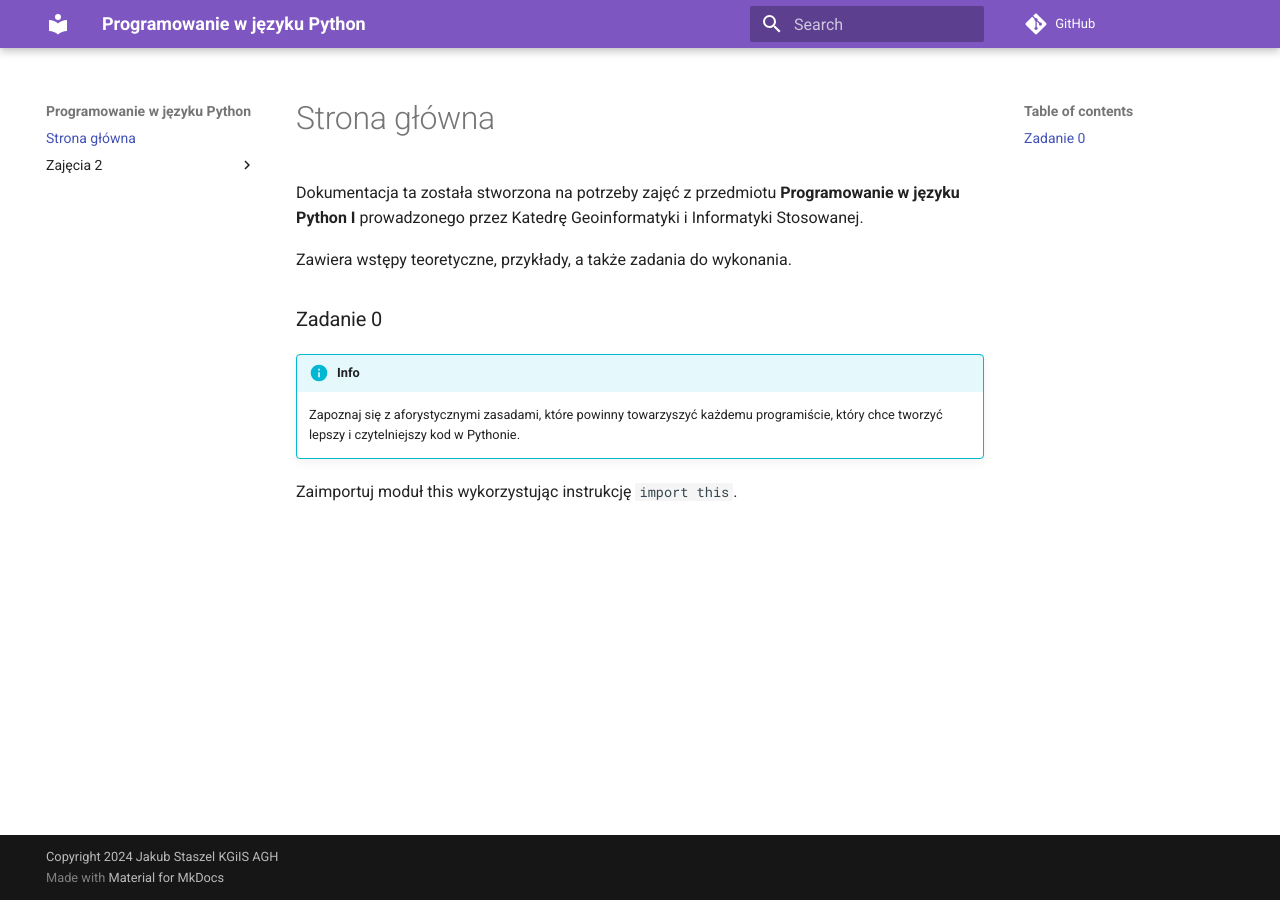
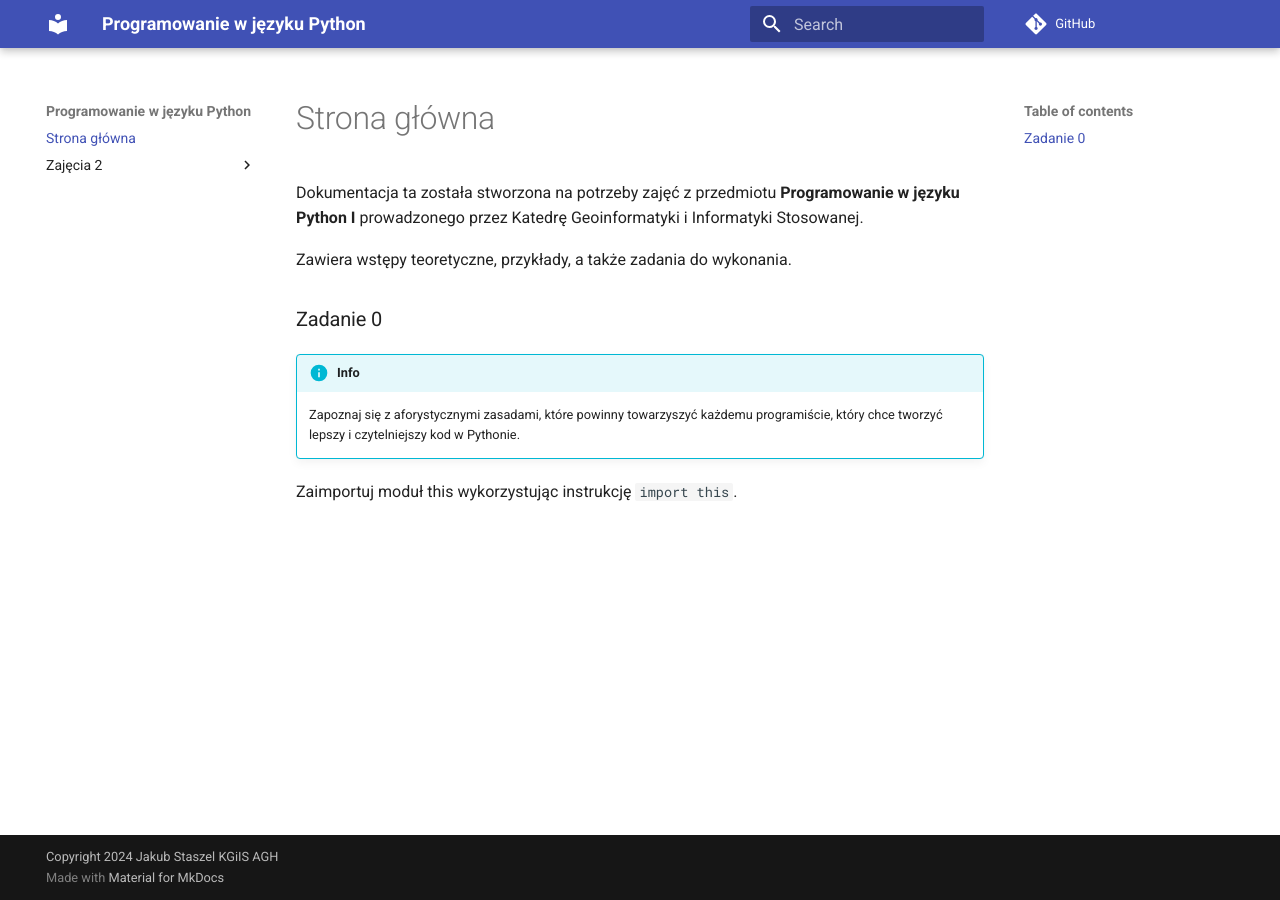
Before and after one commit to emiliaroman/python-1-starter, an MkDocs documentation site: the page built from docs/index.md, in a window 1280 px wide. Built offline with MkDocs 1.6.1 and Material for MkDocs 9.7.7, drawn with Linux system fonts in a browser that asks for light colours; comment, search, counter and statistics services are not loaded.

Commit message:
Update theme v2

```diff
--- a/mkdocs.yml
+++ b/mkdocs.yml
@@ -8,9 +8,10 @@ language: pl
 theme:
   name: material
   palette:
-    scheme: dracula
-    primary: deep purple
-    accent: deep purple
+    scheme: 'auto'
+    toggle:
+      icon: material/weather-sunny
+      name: Switch theme
 
 markdown_extensions:
   - admonition
```
